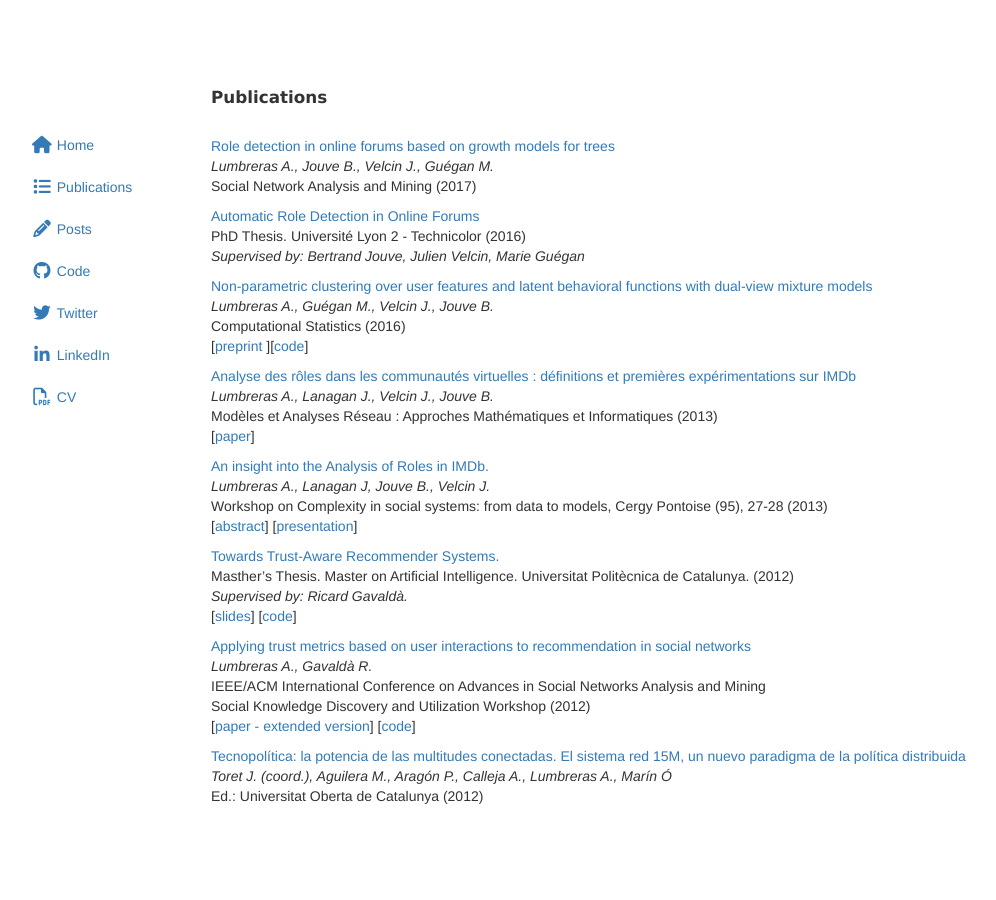
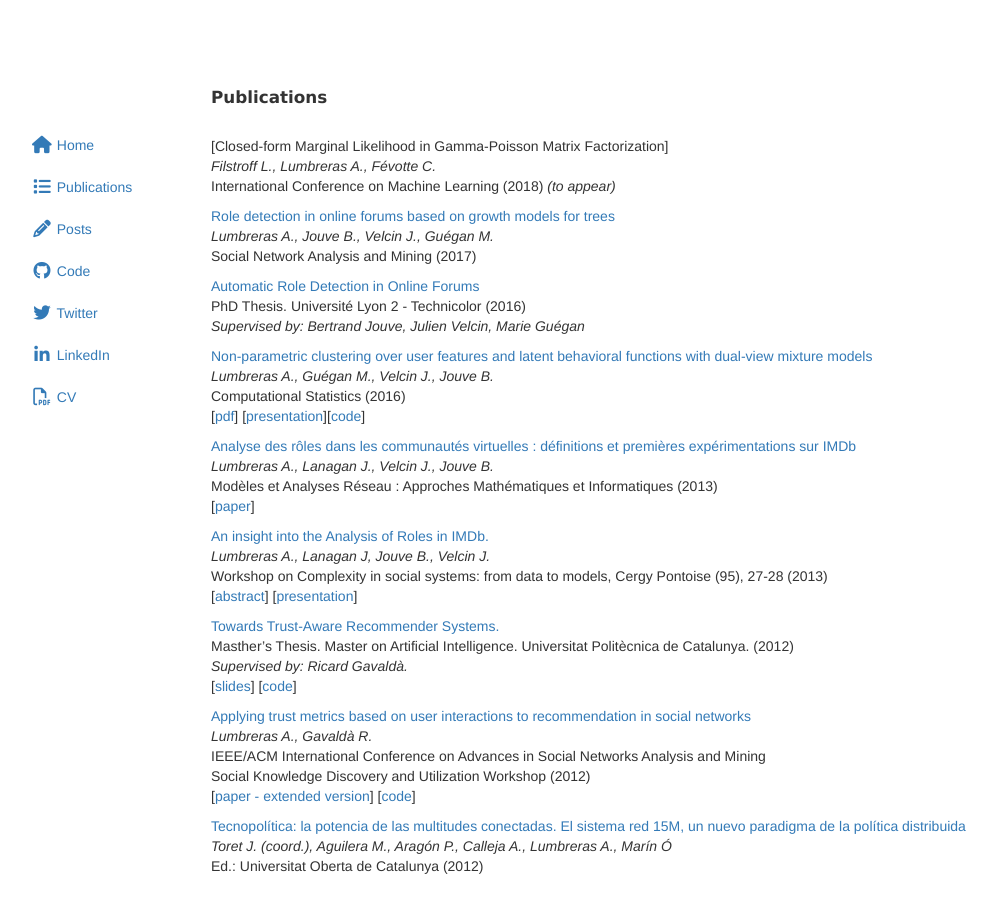
Before and after one commit to alumbreras/alumbreras.github.io, a Jekyll site: the page built from publications.md, in a window 1280 px wide. Shown: the whole page, without its empty margins (54-1050 px from the left). Built offline with Jekyll 4.4.1, drawn with Linux system fonts in a browser that asks for light colours; nearby versions of some CDN libraries; comment, search, counter and statistics services are not loaded.

Commit message:
updated publications

```diff
--- a/publications.md
+++ b/publications.md
@@ -4,6 +4,10 @@ title: Publications
 ---
 
 ## Publications
+
+[Closed-form Marginal Likelihood in Gamma-Poisson Matrix Factorization]<br>
+*Filstroff L., Lumbreras A., Févotte C.* <br>
+International Conference on Machine Learning (2018) *(to appear)*
 
 [Role detection in online forums based on growth models for trees](https://www.springer.com/computer/database+management+%26+information+retrieval/journal/13278)<br>
 *Lumbreras A., Jouve B., Velcin J., Guégan M.* <br>
@@ -16,7 +20,7 @@ PhD Thesis. Université Lyon 2 - Technicolor (2016) <br>
 [Non-parametric clustering over user features and latent behavioral functions with dual-view mixture models](http://link.springer.com/article/10.1007/s00180-016-0668-0) <br>
 *Lumbreras A., Guégan M., Velcin J., Jouve B.* <br>
 Computational Statistics (2016)   <br>
-[[preprint](https://github.com/alumbreras/Dual-DPGMM/blob/master/doc/ComputStat%20submission/dualview_clustering_camera.pdf) ][[code](https://github.com/alumbreras/Dual-DPGMM)]
+[[pdf](http://albertolumbreras.net/files/Lumbreras_et_al_2013_1.pdf)] [[presentation](http://albertolumbreras.net/files/Lumbreras_et_al_2017_CompStats.pdf)][[code](https://github.com/alumbreras/Dual-DPGMM)]
 
 [Analyse des rôles dans les communautés virtuelles : définitions et premières expérimentations sur IMDb](http://lipn.univ-paris13.fr/marami2013/MARAMI13/Programme_2.html) <br>
 *Lumbreras A., Lanagan J., Velcin J.,  Jouve B.* <br>
```
Also changed, not shown: _posts/2017-09-23-metropolis-with-logtransform.md (added, +42 -0 lines), img/Alberto_300x400.JPG (added), 2 other files.
